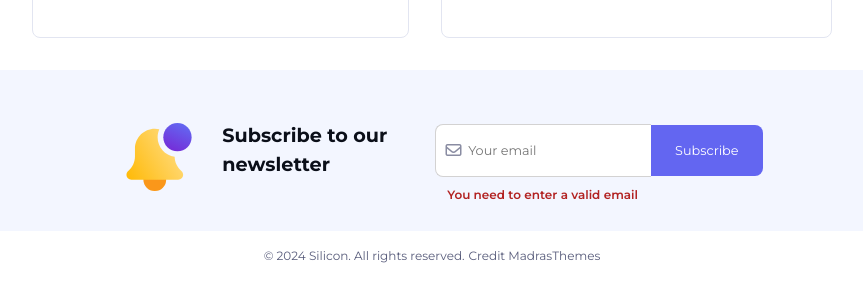
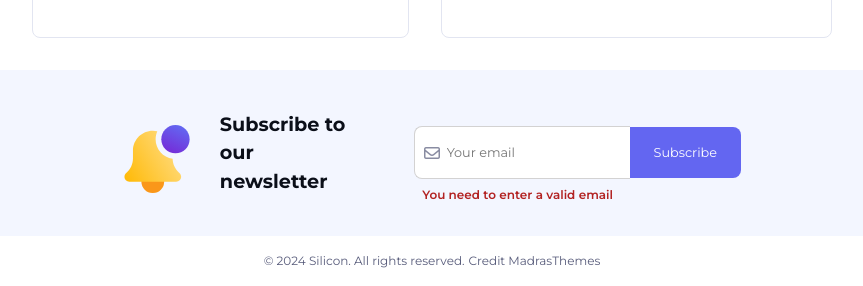
Before and after one commit to WavesOfPolyrhythm/Silicon-React, a React (Vite) app: page / in a window 1280 px wide. Shown: the part 3030-3316 px from the top of the page, without its empty margins (208-1071 px from the left). Built offline with nearby package versions, Linux system fonts and the light colour scheme; no server answers.

Commit message:
Some styling changes for the subscribe section

```diff
--- a/src/assets/css/style.css
+++ b/src/assets/css/style.css
@@ -1359,8 +1359,7 @@ img {
 /********SUBSCRIBE START"*****/
 
 .subscribe {
-  min-width:450px;
-  width: 95%;
+  max-width: 95%;
   margin: auto;
   padding: 2.5rem;
   background-color: var(--clr-gray-bg-p3);
@@ -1370,14 +1369,14 @@ img {
 
   .container {
     position: relative;
-    max-width: 450px;
+    max-width: 380px;
 
   .item-group {
     display: flex;
     align-items: center;
-    gap: .5rem;
-    margin-bottom: 2rem;
-    margin-left: 1.5rem;
+    justify-content: start;
+    margin-bottom: 2.5rem;
+    gap: 1.5rem;
 
   }
 
@@ -1389,7 +1388,6 @@ img {
 
   .header {
     h2 {
-      margin-left: 1rem;
       font-size: 1.25rem;
       font-weight: var(--font-weight-700);
     }
@@ -1435,7 +1433,7 @@ img {
 
   .icon {
     position: absolute;
-    top:35%;
+    top: 35%;
     right:85%;
     font-size: 1rem;
     opacity:70%;
@@ -1447,7 +1445,7 @@ img {
 
   .error-section {
     position: absolute;
-    top: 5.5rem;
+    top: 6rem;
     right: 9rem;
     .error {
       color: firebrick;
@@ -1461,7 +1459,7 @@ img {
   @media (min-width: 768px) {
 
     .subscribe .container {
-      max-width: 700px;
+      max-width: 650px;
       display: flex;
       flex-direction: row;
       justify-content: center;
@@ -1517,7 +1515,7 @@ img {
         align-items: center;
 
         .error-section {
-          right: 23rem;
+          right: 24rem;
         }
 
         .item-group {
```
